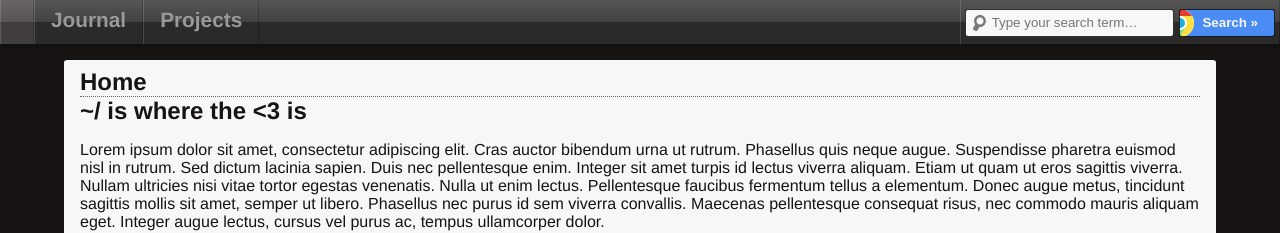
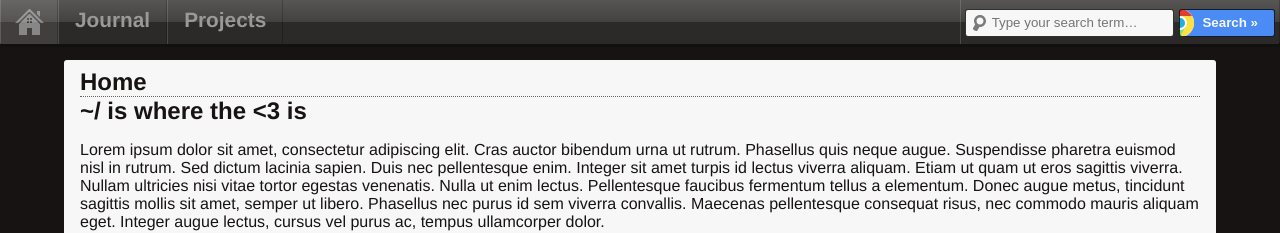
Before and after one commit to akoimeexx/akoimeexx.github.io, a Jekyll site: the page built from index.html, in a window 1280 px wide. Shown: the top 233 px of the page. Built offline with Jekyll 4.4.1, drawn with Linux system fonts in a browser that asks for light colours; comment, search, counter and statistics services are not loaded.

Commit message:
Updated stylesheet, added class to date entries in journal menu

```diff
--- a/_includes/header.html
+++ b/_includes/header.html
@@ -27,7 +27,7 @@
             <li><a href="{{ site.url }}journal/">Journal</a>
                 <ul>
 {% for post in site.posts limit:5 %}
-                    <li><span>{{ post.date | date: "%B %e, %Y" }}</span><a href="{{ site.url }}{{ post.url }}">{{ post.title }}</a></li>
+                    <li><span class="post-date">{{ post.date | date: "%B %e, %Y" }}</span><a href="{{ site.url }}{{ post.url }}">{{ post.title }}</a></li>
 {% endfor %}
                 </ul>
             </li>
--- a/media/css/stylesheet.css
+++ b/media/css/stylesheet.css
@@ -94,8 +94,14 @@
     float: left;
     position: relative;
 }
+menu#navigation .post-date {
+	color: rgba(0, 0, 0, 0.5);
+	font-size: 0.8em;
+	padding: 4px 2px;
+}
+
 /* There's no place like ~/ */
-menu#navigation > li:first-child > a[href="/"] {
+menu#navigation > li:first-child > a[title="Home"] {
 	background-image: url('../images/home.svg');
 	background-position: center center;
 	background-repeat: no-repeat;
```
